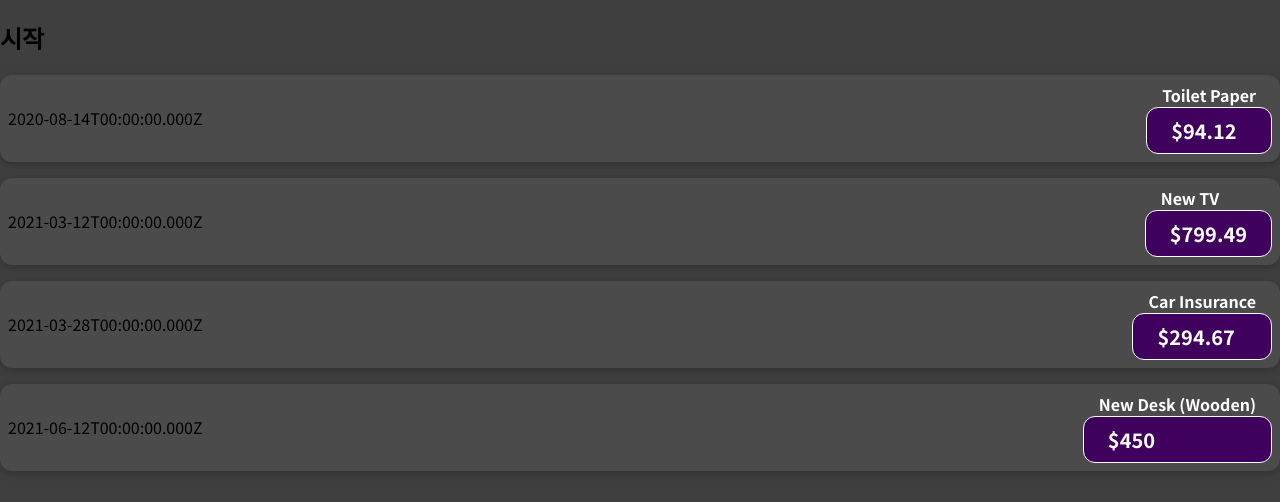
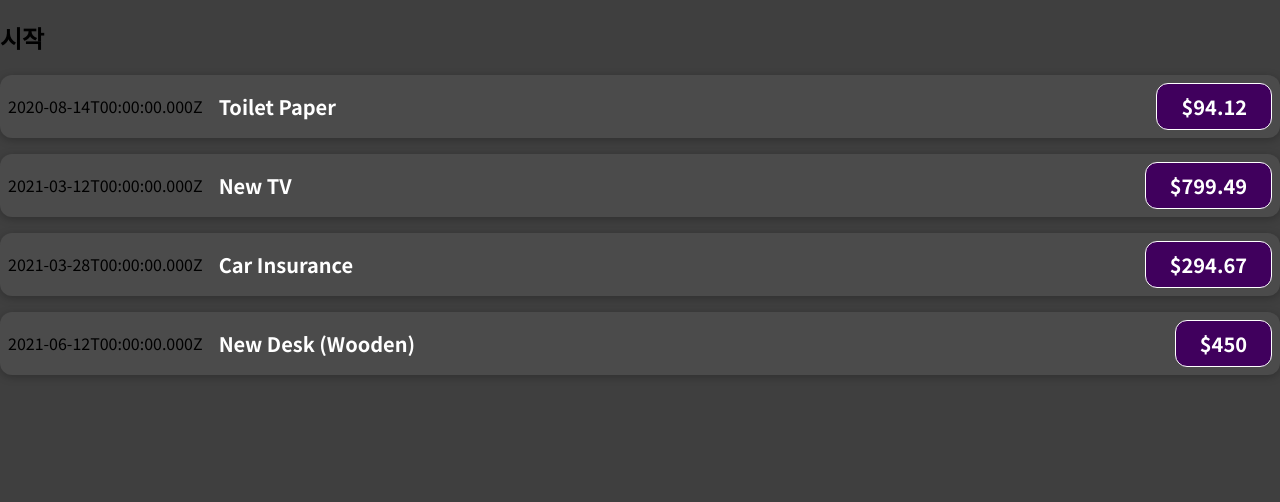
Before and after one commit to jieunheo/react, a JavaScript app in the folder 01-starting-setup/: page / in a window 1280 px wide. Shown: the top 502 px of the page. Built offline with nearby package versions, Linux system fonts and the light colour scheme.

Commit message:
className 오타 수정

```diff
--- a/01-starting-setup/src/components/ExpenseItem.js
+++ b/01-starting-setup/src/components/ExpenseItem.js
@@ -8,7 +8,7 @@ function ExpenseItem(props) {
   return (
     <div className="expense-item">
       <div>{props.date.toISOString()}</div>
-      <div className="expense-item__item__description">
+      <div className="expense-item__description">
         <h2>{props.title}</h2>
         <div className="expense-item__price">${props.amount}</div>
       </div>
```
